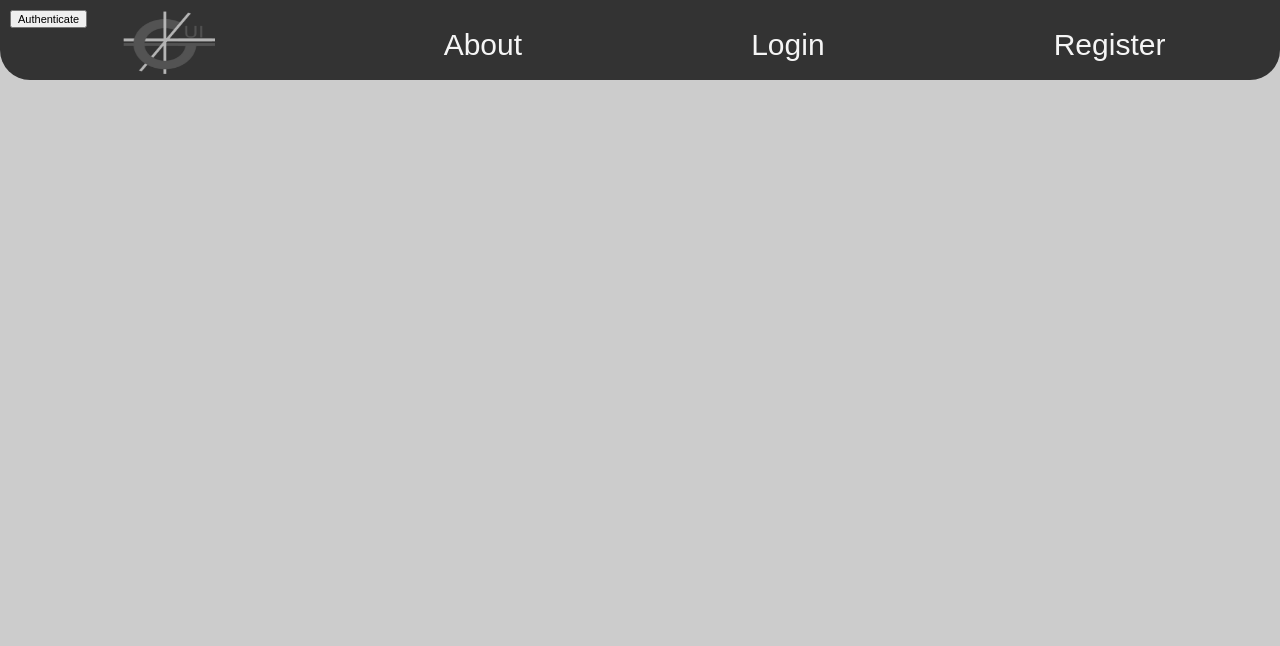
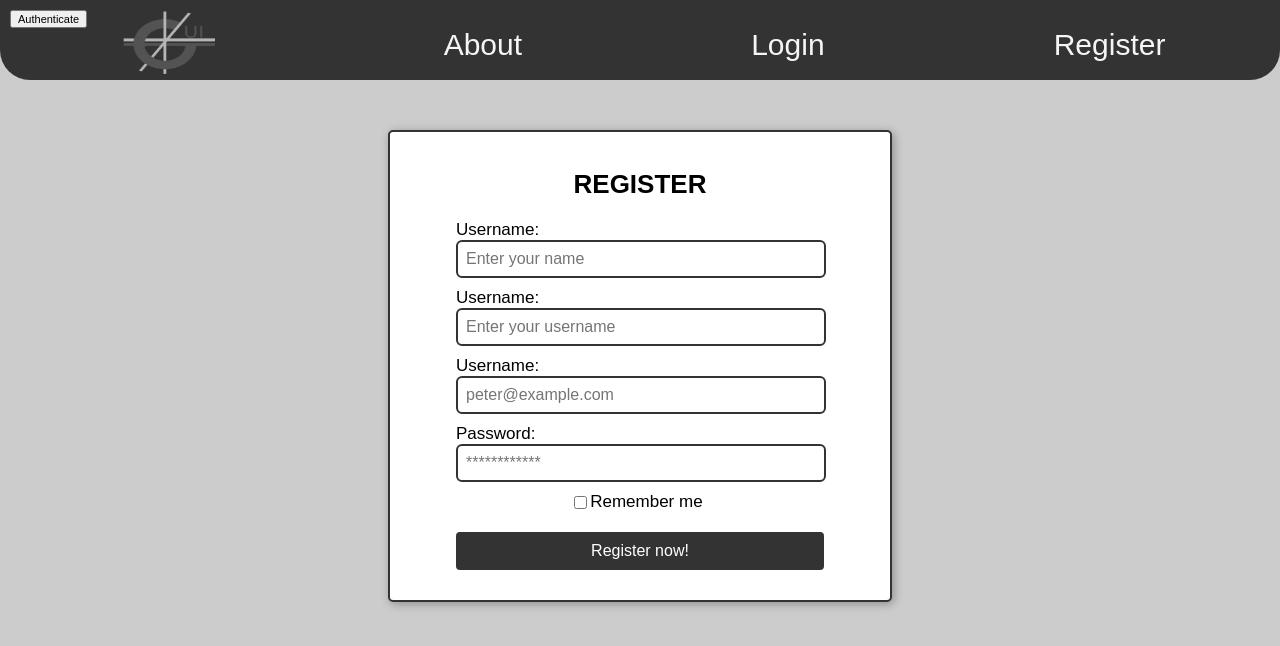
Before and after one commit to miguelachaotic/SSW_frontend, a Vue app: page /register in a window 1280 px wide. Shown: the top 646 px of the page. Built offline with nearby package versions, Linux system fonts and the light colour scheme.

Commit message:
Implementación vista login

```diff
--- /dev/null
+++ b/src/components/EmailInput.vue
@@ -0,0 +1,15 @@
+<script setup>
+
+</script>
+
+<template>
+  <div class="inner_login_container">
+    <label>
+      Username: <input type="text" placeholder="peter@example.com">
+    </label>
+  </div>
+</template>
+
+<style scoped>
+
+</style>
--- /dev/null
+++ b/src/components/NameInput.vue
@@ -0,0 +1,15 @@
+<script setup>
+
+</script>
+
+<template>
+  <div class="inner_login_container">
+    <label>
+      Username: <input type="text" placeholder="Enter your name">
+    </label>
+  </div>
+</template>
+
+<style scoped>
+
+</style>
--- /dev/null
+++ b/src/components/RememberMeOption.vue
@@ -0,0 +1,21 @@
+<script setup>
+
+</script>
+
+<template>
+  <div class="inner_login_container" id="remember_user">
+    <input id="inner_checkbox" type="checkbox">
+        <label for="inner_checkbox">
+            Remember me
+        </label>
+  </div>
+</template>
+
+<style scoped>
+#remember_user {
+  flex-direction: row;
+  justify-content: center;
+  width: 100%;
+  padding-left: 27%;
+}
+</style>
--- a/src/views/Login.vue
+++ b/src/views/Login.vue
@@ -2,6 +2,7 @@
 import UsernameInput from "@/components/UsernameInput.vue";
 import PasswordInput from "@/components/PasswordInput.vue";
 import { ref } from 'vue';
+import RemembermeOption from "@/components/RemembermeOption.vue";
 
 const validCredentials = ref(false);
 
@@ -13,12 +14,7 @@ const validCredentials = ref(false);
     <form>
       <UsernameInput/>
       <PasswordInput/>
-      <div class="inner_login_container" id="remember_user">
-        <input id="inner_checkbox" type="checkbox">
-        <label for="inner_checkbox">
-          Remember me
-        </label>
-      </div>
+      <RemembermeOption/>
       <div class="inner_login_container">
         <input type="button" value="Login">
       </div>
@@ -115,13 +111,6 @@ hr {
   margin: 20px 0;
 }
 
-#remember_user {
-  flex-direction: row;
-  justify-content: center;
-  width: 100%;
-  padding-left: 27%;
-}
-
 #register {
   width: 75.5%;
   padding: 10px;
--- a/src/views/Register.vue
+++ b/src/views/Register.vue
@@ -1,11 +1,44 @@
 <script setup>
+
+import EmailInput from '@/components/EmailInput.vue';
+import NameInput from '@/components/NameInput.vue';
+import PasswordInput from '@/components/PasswordInput.vue';
+import RemembermeOption from '@/components/RemembermeOption.vue';
+import UsernameInput from '@/components/UsernameInput.vue';
 
 </script>
 
 <template>
-
+    <div class="login_container">
+        <h1>REGISTER</h1>
+        <form action="">
+            <NameInput/>
+            <UsernameInput/>
+            <EmailInput/>
+            <PasswordInput/>
+            <RemembermeOption/>
+            <div class="inner_login_container">
+                <button type="submit">Register now!</button>
+            </div>
+        </form>
+    </div>
 </template>
 
 <style scoped>
+.inner_login_container button[type="submit"] {
+  width: 80%;
+  padding: 10px;
+  font-size: 16px;
+  border: none;
+  background: #333;
+  color: white;
+  cursor: pointer;
+  border-radius: 4px;
+  margin-top: 10px;
+}
+
+.inner_login_container button[type="submit"]:hover {
+  background: #545454;
+}
 
 </style>
```
